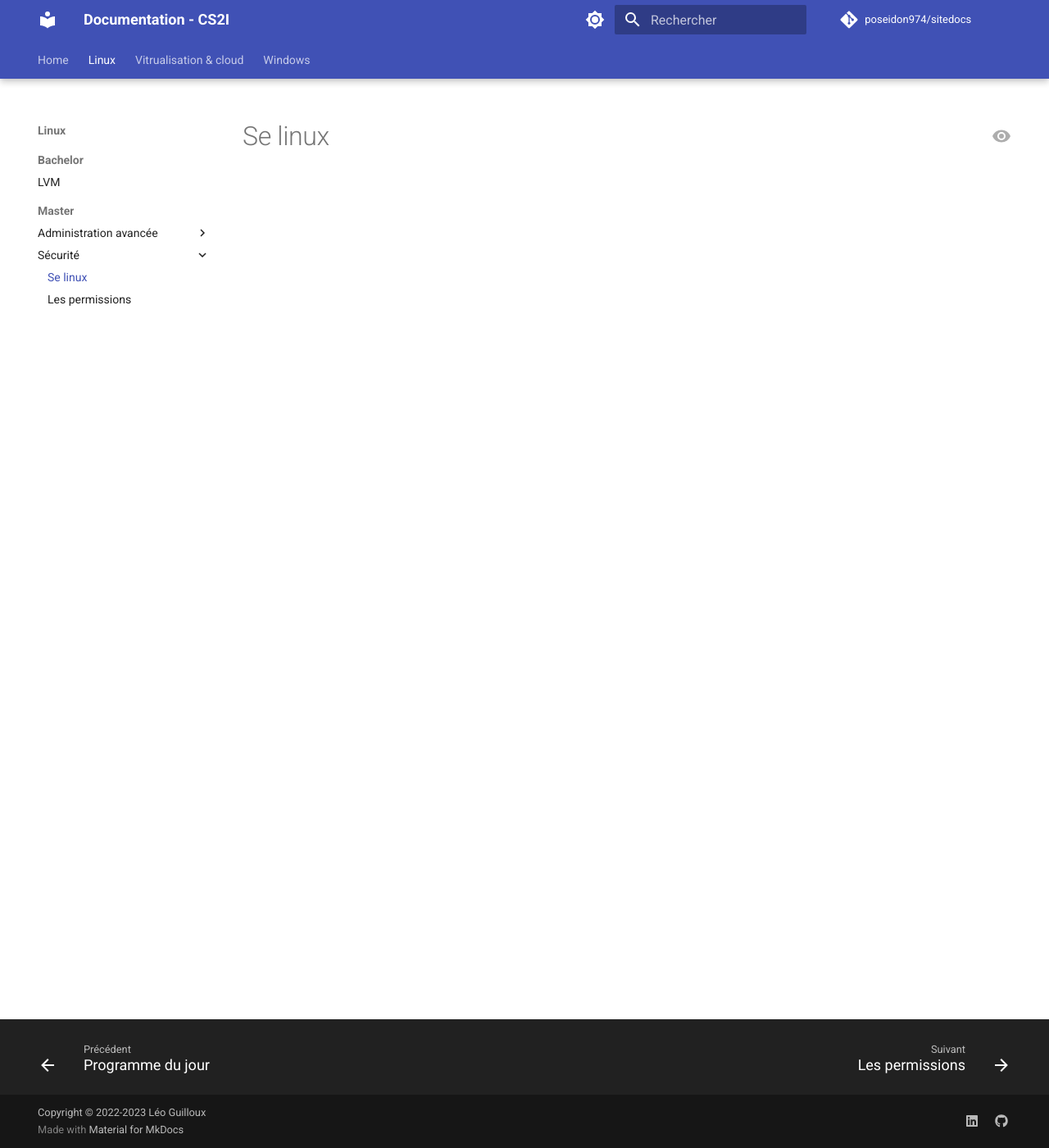
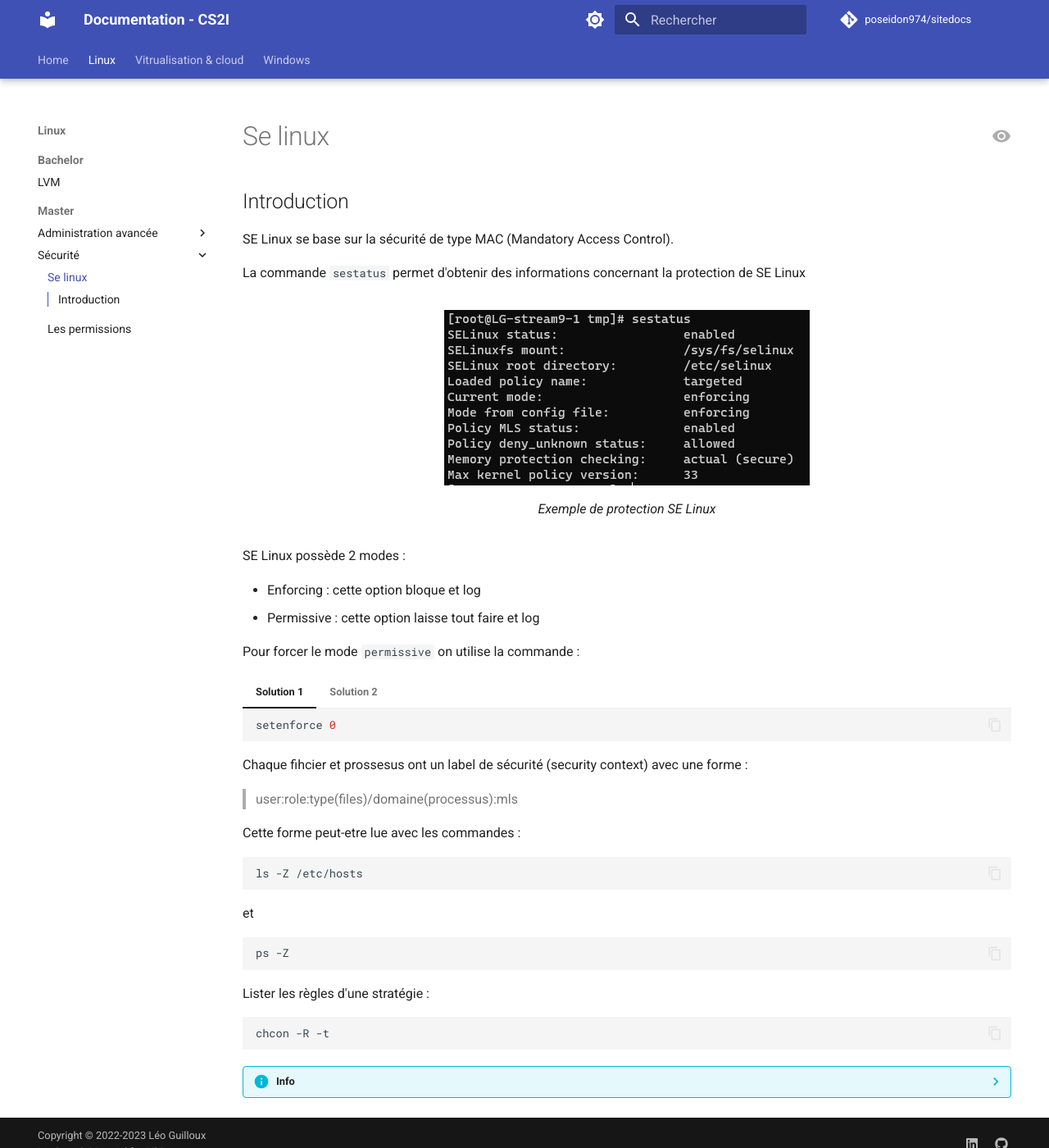
Before and after one commit to poseidon974/sitedocs, an MkDocs documentation site: the page built from docs/Linux/Master/Sécurité/SElinux.md, in a window 1280 px wide and 1400 px high. Shown: the whole window at 82% size. Built offline with MkDocs 1.6.1 and Material for MkDocs 9.7.7, drawn with Linux system fonts in a browser that asks for light colours; comment, search, counter and statistics services are not loaded; the version menu is left out.

````diff
--- a/docs/Linux/Master/Sécurité/SElinux.md
+++ b/docs/Linux/Master/Sécurité/SElinux.md
@@ -1 +1,64 @@
+---
+hide:
+  - footer
+---
+
 # Se linux
+
+## Introduction
+
+SE Linux se base sur la sécurité de type MAC (Mandatory Access Control).
+
+La commande `sestatus` permet d'obtenir des informations concernant la protection de SE Linux
+
+<figure markdown>
+  ![Exemple de protection SE Linux](./images/selinux-status.png)
+  <figcaption>Exemple de protection SE Linux</figcaption>
+</figure>
+
+SE Linux possède 2 modes :
+
+- Enforcing : cette option bloque et log
+- Permissive : cette option laisse tout faire et log
+
+Pour forcer le mode `permissive` on utilise la commande :
+
+=== "Solution 1"
+
+    ```sh
+    setenforce 0
+    ```
+
+=== "Solution 2"
+
+    ```sh
+    setenforce Permissive
+    ```
+
+Chaque fihcier et prossesus ont un label de sécurité (security context) avec une forme :
+
+> user:role:type(files)/domaine(processus):mls
+
+Cette forme peut-etre lue avec les commandes :
+
+```sh
+ls -Z /etc/hosts
+```
+
+et
+
+```sh
+ps -Z
+```
+
+Lister les règles d'une stratégie :
+
+```sh
+chcon -R -t
+```
+
+??? Info
+
+    `-R` pour recurcive
+
+    `-t` pour le type
--- a/mkdocs.yml
+++ b/mkdocs.yml
@@ -38,6 +38,7 @@ theme:
     - navigation.top
     - content.action.view
     - content.code.copy
+    - content.tabs.link
 
   icon:
     edit: material/pencil
@@ -83,6 +84,10 @@ markdown_extensions:
 #lien permanants
   - toc:
       permalink: true
+# content tab
+  - pymdownx.superfences
+  - pymdownx.tabbed:
+      alternate_style: true
 
 
 
````
Also changed, not shown: docs/index.md (+10 -9 lines), docs/Linux/Master/Sécurité/images/selinux-status.png (added).
